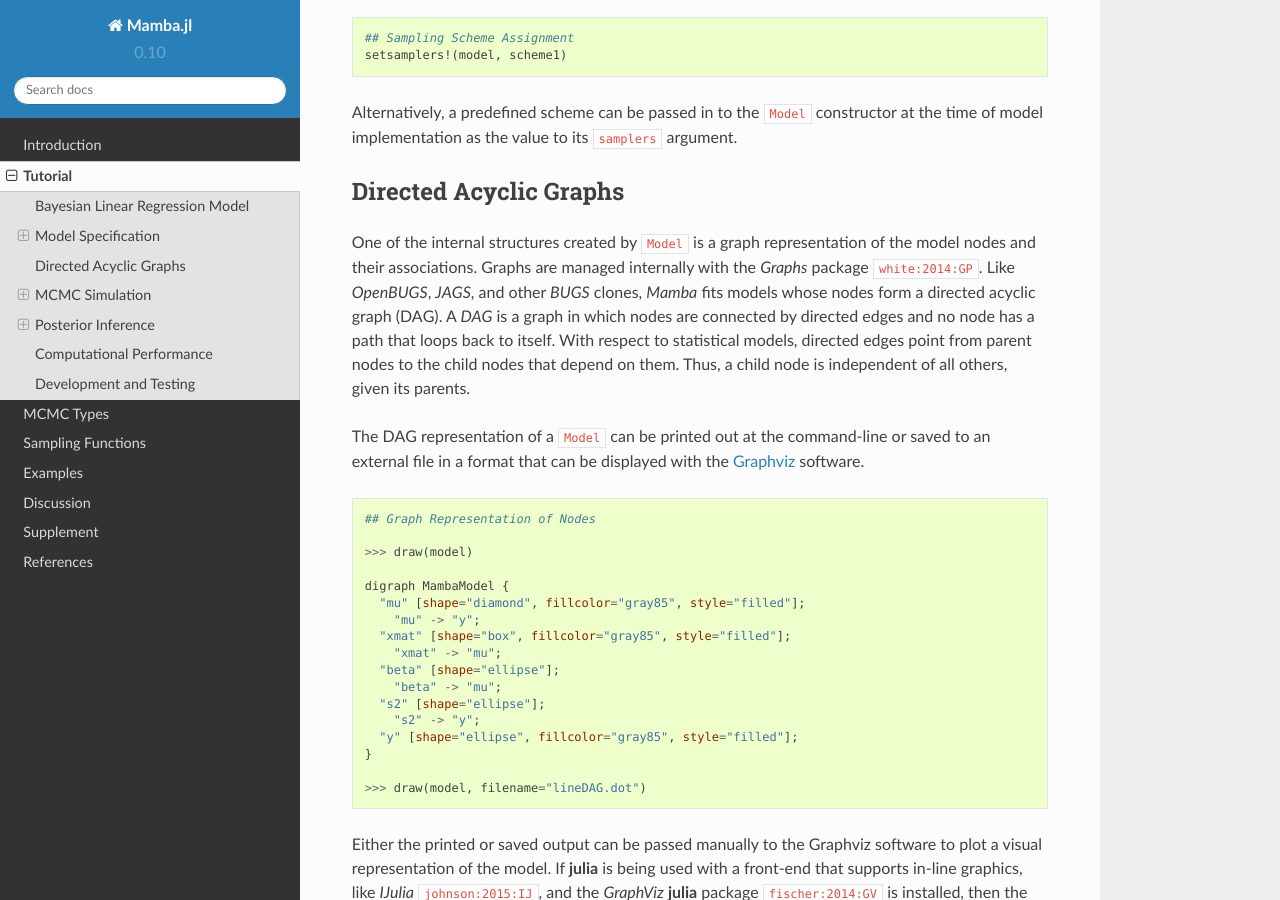
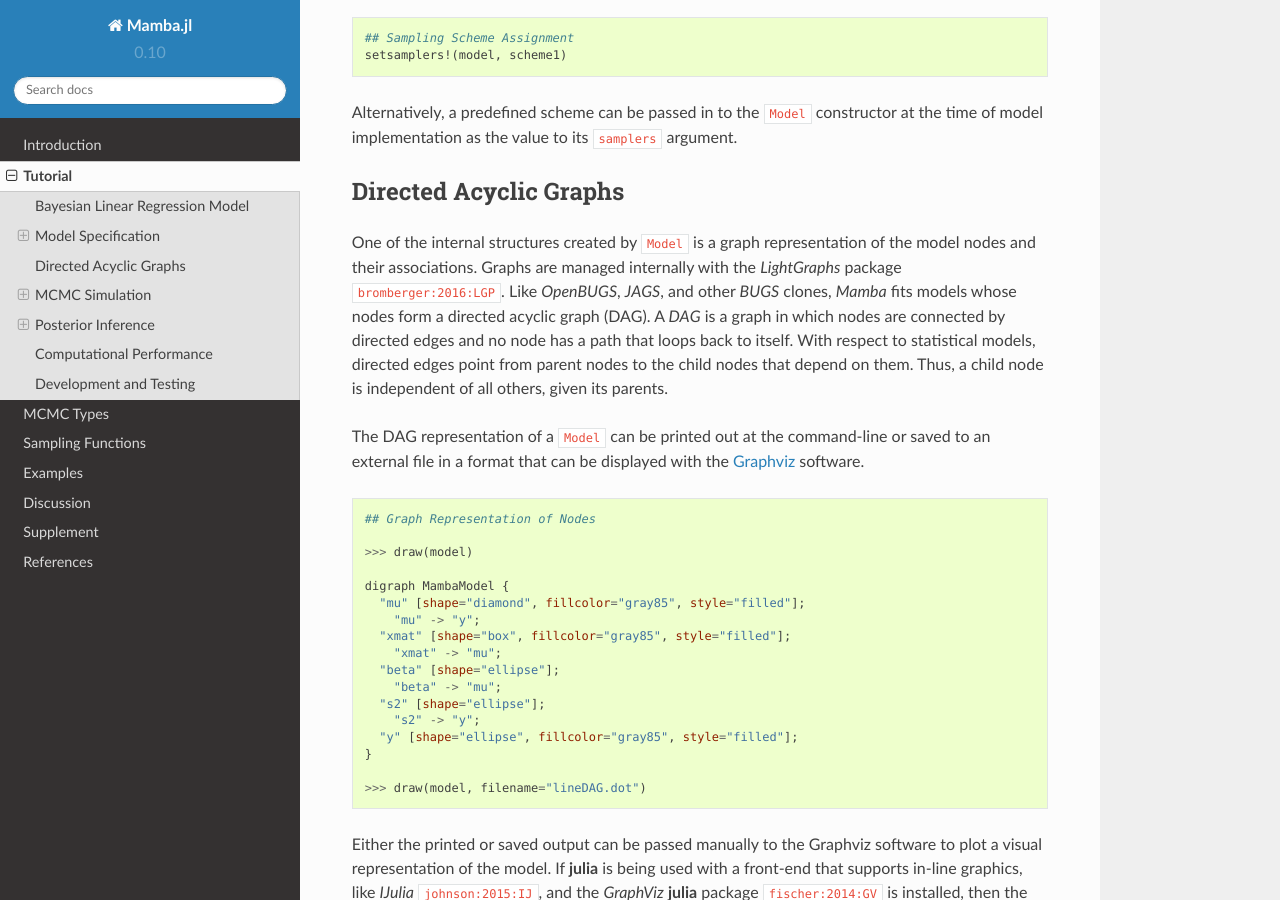
Before and after one commit to brian-j-smith/Mamba.jl, a Sphinx documentation site: the page built from doc/tutorial.rst, in a window 1280 px wide and 900 px high, scrolled down 4740 px. Built offline with Sphinx 7.4.7 and the Read the Docs theme 2.0.0, drawn with Linux system fonts in a browser that asks for light colours; formulas are drawn with MathJax 3; cross-references to code outside the pages are shown as plain code.

Commit message:
Replace Graphs package dependency with LightGraphs.

```diff
--- a/doc/mcmc/model.rst
+++ b/doc/mcmc/model.rst
@@ -148,7 +148,7 @@ Display
 
     **Value**
 
-        Returns a ``GenericGraph`` type object as defined in the `Graphs <http://graphsjl-docs.readthedocs.io/en/latest/index.html>`_ package.
+        Returns a ``ModelGraph`` type object with field ``graph`` containing a ``DiGraph`` representation of indices, as defined in the `LightGraphs <http://juliagraphs.github.io/LightGraphs.jl/latest/>`_ package, to a vector of node symbols in field ``keys``.
 
 .. function:: graph2dot(m::Model)
 
--- a/doc/tutorial.rst
+++ b/doc/tutorial.rst
@@ -204,7 +204,7 @@ Alternatively, a predefined scheme can be passed in to the ``Model`` constructor
 Directed Acyclic Graphs
 -----------------------
 
-One of the internal structures created by ``Model`` is a graph representation of the model nodes and their associations.  Graphs are managed internally with the `Graphs` package :cite:`white:2014:GP`.  Like `OpenBUGS`, `JAGS`, and other `BUGS` clones, `Mamba` fits models whose nodes form a directed acyclic graph (DAG).  A *DAG* is a graph in which nodes are connected by directed edges and no node has a path that loops back to itself.  With respect to statistical models, directed edges point from parent nodes to the child nodes that depend on them.  Thus, a child node is independent of all others, given its parents.
+One of the internal structures created by ``Model`` is a graph representation of the model nodes and their associations.  Graphs are managed internally with the `LightGraphs` package :cite:`bromberger:2016:LGP`.  Like `OpenBUGS`, `JAGS`, and other `BUGS` clones, `Mamba` fits models whose nodes form a directed acyclic graph (DAG).  A *DAG* is a graph in which nodes are connected by directed edges and no node has a path that loops back to itself.  With respect to statistical models, directed edges point from parent nodes to the child nodes that depend on them.  Thus, a child node is independent of all others, given its parents.
 
 The DAG representation of a ``Model`` can be printed out at the command-line or saved to an external file in a format that can be displayed with the `Graphviz <http://www.graphviz.org/>`_ software.
 
--- a/doc/xrefs.bib
+++ b/doc/xrefs.bib
@@ -67,6 +67,14 @@
   YEAR =         {1993},
   volume =       {88},
   pages =        {9--25}
+}
+
+@MANUAL{bromberger:2016:LGP,
+  title  = {LightGraphs},
+  author = {Bromberger, S and {other contributors}},
+  year   = {2016},
+  note   = {julia software package},
+  url    = {https://github.com/JuliaGraphs/LightGraphs.jl},
 }
 
 @ARTICLE{brooks:1998:GMM,
@@ -905,11 +913,3 @@
   note   = {julia software package},
   url    = {https://github.com/johnmyleswhite/Calculus.jl},
 }
-
-@MANUAL{white:2014:GP,
-  title  = {Graphs},
-  author = {White, J M and {other contributors}},
-  year   = {2014},
-  note   = {julia software package},
-  url    = {https://github.com/JuliaLang/Graphs.jl},
-}
```
Also changed, not shown: 5 other files.
